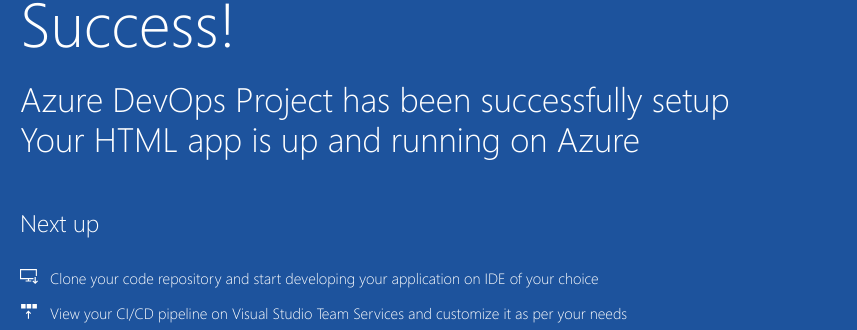
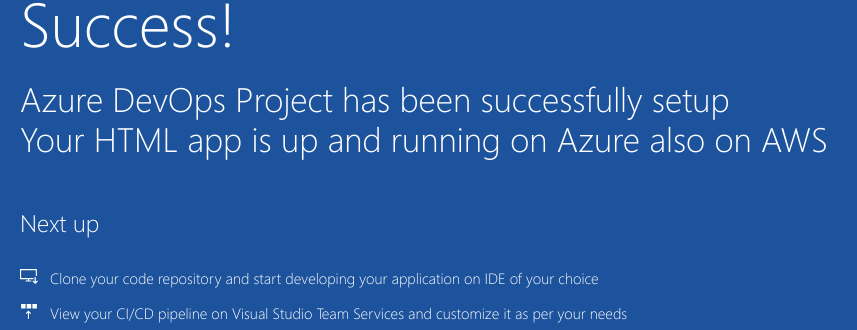
Before and after one commit to Mallinath-D/sample_pro, a plain HTML site: page index.html in a window 1280 px wide. Shown: the part 392-722 px from the top of the page, 205-1062 px from the left. Drawn offline with Linux system fonts and the light colour scheme.

Commit message:
second time commit

```diff
--- a/index.html
+++ b/index.html
@@ -20,7 +20,7 @@
             <div class="content-body">
                 <div class="success-text">Success!</div>
                 <div class="description line-1"> Azure DevOps Project has been successfully setup</div>
-                <div class="description line-2"> Your HTML app is up and running on Azure</div>
+                <div class="description line-2"> Your HTML app is up and running on Azure also on AWS</div>
                 <div class="next-steps-container">
                     <div class="next-steps-header">Next up</div>
                     <div class="next-steps-body">
```
